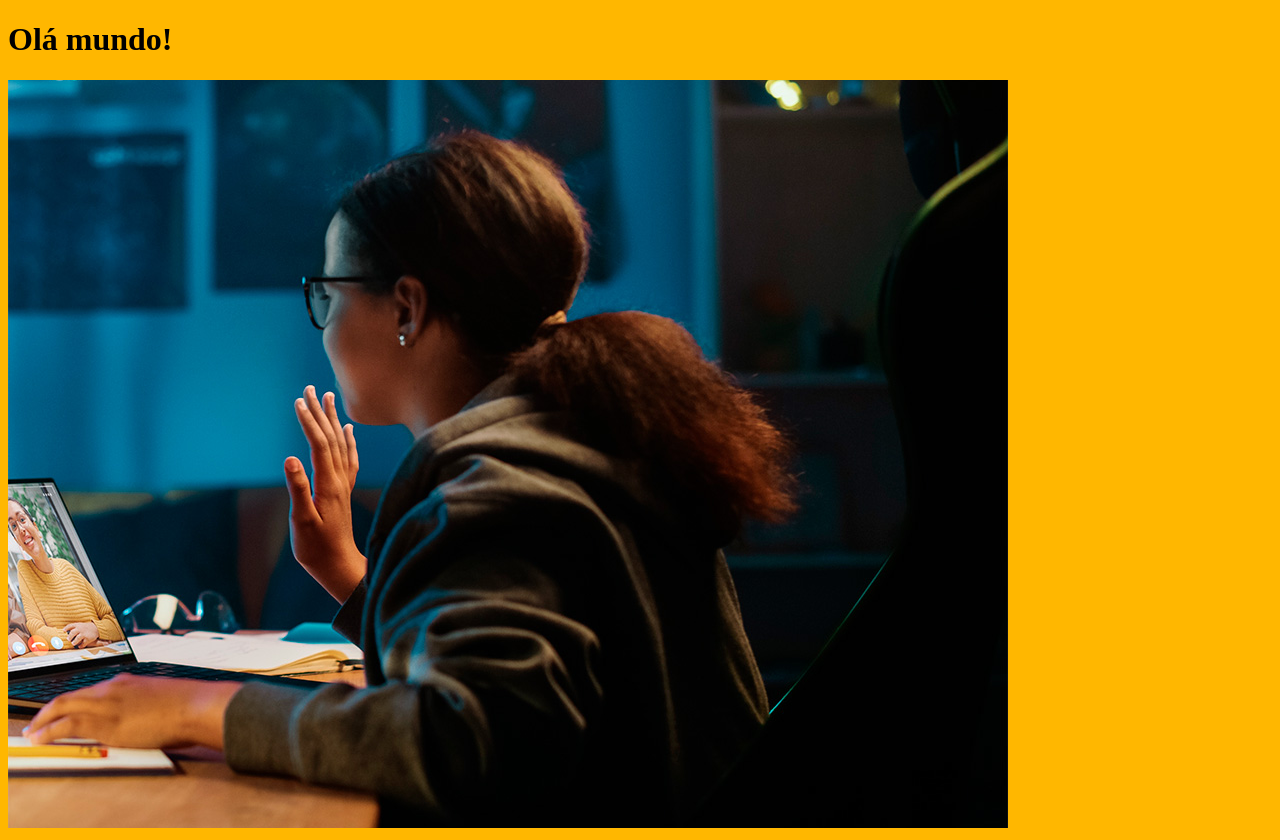
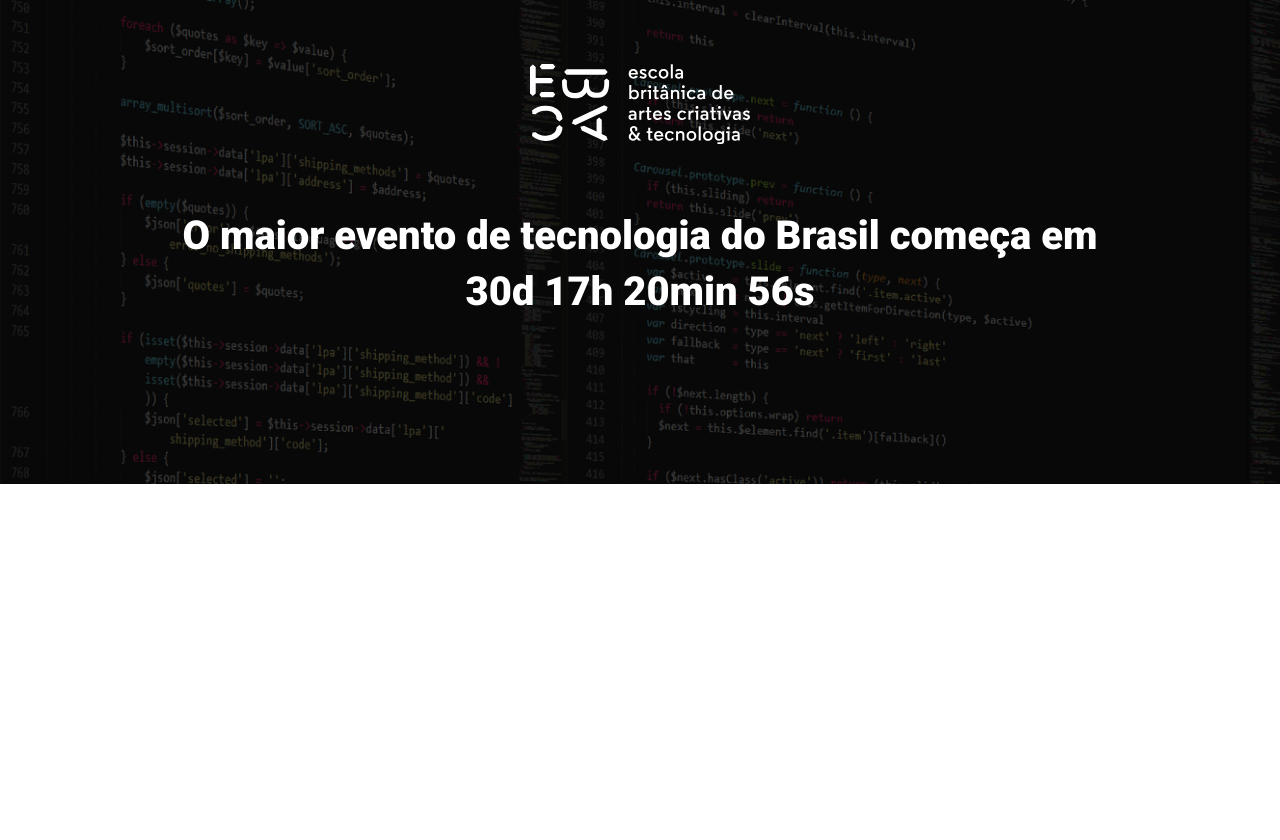
Before and after one commit to lindbergpg/ebac_tech_talks, a website built with Parcel: page src/index.html in a window 1280 px wide. After the commit the page ends 800 px from the top, so only its background shows below. Built offline with nearby package versions, Linux system fonts and the light colour scheme.

Commit message:
criando o hero

```diff
--- a/src/index.html
+++ b/src/index.html
@@ -3,12 +3,19 @@
 <head>
     <meta charset="UTF-8">
     <meta name="viewport" content="width=device-width, initial-scale=1.0">
-    <title>Parcel</title>
+    <title>EBAC Tech Talks</title>
+    <link rel="preconnect" href="https://fonts.googleapis.com">
+    <link rel="preconnect" href="https://fonts.gstatic.com" crossorigin>
+    <link href="https://fonts.googleapis.com/css2?family=Roboto:wght@400;700;900&display=swap" rel="stylesheet">
     <link rel="stylesheet" href="styles/main.scss">
 </head>
 <body>
-    <h1>Olá mundo!</h1>
-    <img src="./images/backend.png" alt="">
+    <header class="hero">
+        <div class="container">
+            <img class="hero__logo" src="./images/ebac_logo.svg" alt="EBAC">
+            <p class="hero__text">O maior evento de tecnologia do Brasil começa em 30d 17h 20min 56s</p>
+        </div>
+    </header>
 
     <script src="./scripts/main.js"></script>
 </body>
--- /dev/null
+++ b/src/styles/_hero.scss
@@ -0,0 +1,52 @@
+.hero {
+    padding-top: 64px;
+    padding-bottom: 100px;
+    background-image: url(../images/fundo.png);
+    background-repeat: no-repeat;
+    background-size: cover;
+    position: relative;
+
+    .container {
+        position: relative;
+    }
+
+    &::before {
+        position: absolute;
+        top: 0;
+        left: 0;
+        width: 100%;
+        height: 100%;
+        background-color: #000;
+        content: '';
+        opacity: .7;
+    }
+
+    &__logo {
+        margin: 0 auto;
+        height: 80px;
+        display: block;
+    }
+
+    &__text {
+        margin-top: 64px;
+        margin-bottom: 64px;
+        font-size: 40px;
+        line-height: 56px;
+        font-weight: 800;
+        text-align: center;
+    }
+
+    @media (max-width: 640px) {
+        padding: 40px 0;
+
+        &__logo {
+            height: 40px;
+        }
+
+        &__text {
+            font-size: 22px;
+            line-height: 24px;
+            margin: 24px 0;
+        }
+    }
+}
--- a/src/styles/main.scss
+++ b/src/styles/main.scss
@@ -1,3 +1,23 @@
-body {
-    background-color: rgb(255, 183, 0);
+@use 'hero';
+
+* {
+    margin: 0;
+    padding: 0;
+    box-sizing: border-box;
+    font-family: 'Roboto', sans-serif;
+    color: #fff;
 }
+
+.container {
+    max-width: 960px;
+    width: 100%;
+    margin: 0 auto;
+
+    @media (max-width: 640px) {
+        max-width: 80%;
+    }
+
+    @media (max-width: 1024px) {
+        max-width: 90%;
+    }
+}
```
